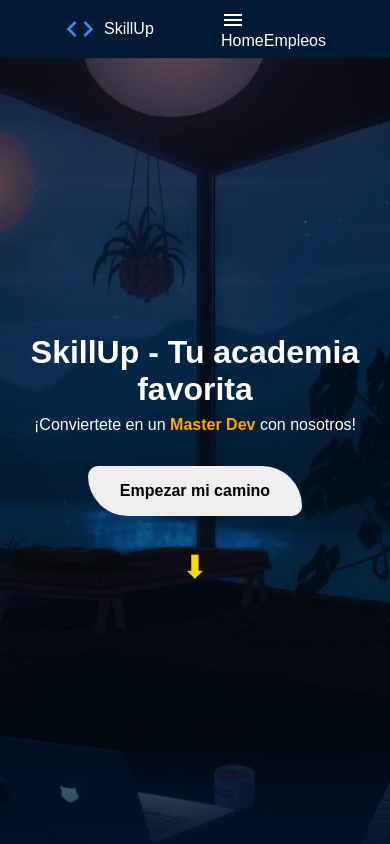
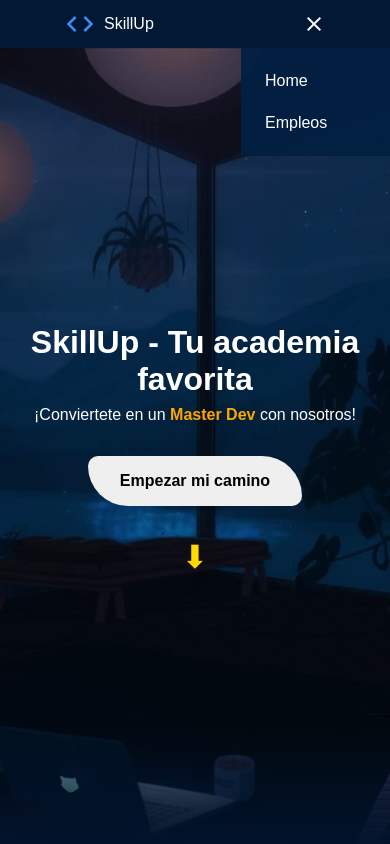
Before and after one commit to PablinkiDev/skillup, a React (Vite) app: page / in a window 390 px wide. Both pictures are taken after a click on the element "menu". Shown: the top 844 px of the page. Built offline with nearby package versions, Linux system fonts and the light colour scheme.

Commit message:
mobile menu

```diff
--- a/index.html
+++ b/index.html
@@ -2,7 +2,7 @@
 <html lang="en">
   <head>
     <meta charset="UTF-8" />
-    <link rel="icon" type="image/svg+xml" href="/vite.svg" />
+    <link rel="icon" type="image/svg+xml" href="/dev.svg"/>
     <meta name="viewport" content="width=device-width, initial-scale=1.0" />
     <link href="https://fonts.googleapis.com/css2?family=Material+Symbols+Outlined" rel="stylesheet" />
     <title>SkillUp - Learning Technical Skills</title>
--- a/src/components/Footer/Footer.module.css
+++ b/src/components/Footer/Footer.module.css
@@ -2,4 +2,19 @@
 .footer {
   background-color: #0c0c0c;
   padding: 2rem;
+  display: flex;
+  justify-content: center;
+  align-items: center;
+  gap: 2rem;
 }
+
+.github {
+  cursor: pointer;
+  transition: transform .2s ease, fill .3s ease;
+  fill: #fff;
+
+  &:hover {
+    transform: scale(1.2);
+    fill: orange;
+  }
+}
--- a/src/components/Header/Navbar/MobileMenu/MobileMenu.jsx
+++ b/src/components/Header/Navbar/MobileMenu/MobileMenu.jsx
@@ -1,11 +1,13 @@
 import styles from './MobileMenu.module.css'
-import { Link } from '../../../Link/Link'
+import { Link } from '../../../Link/Link.jsx'
+import { Logo } from '../../Logo/Logo.jsx'
 
-export function MobileMenu() {
+export function MobileMenu({ isOpen, onClose }) {
     return (
-        <div className={styles.mobileMenu}>
-            <Link className={styles.navLink} href="/">Home</Link>
-            <Link className={styles.navLink} href="/empleos">Empleos</Link>
+        <div className={ isOpen ? `${styles.mobileMenu} ${styles.open}` : `${styles.mobileMenu}` }>
+            <Link onClose={onClose} className={styles.navLink} href="/">Home</Link>
+            <Link onClose={onClose} className={styles.navLink} href="/empleos">Empleos</Link>
+
         </div>
     )
 }
--- a/src/components/Header/Navbar/MobileMenu/MobileMenu.module.css
+++ b/src/components/Header/Navbar/MobileMenu/MobileMenu.module.css
@@ -1,4 +1,36 @@
 
 .mobileMenu {
+    z-index: 10;
+    background-color: rgba(3, 32, 67, 0.954);
+    padding: 1rem;
+    display: flex;
+    flex-direction: column;
+    gap: .5rem;
+    position: fixed;
+    top: 48px;
+    right: 0;
+    width: 30vw;
+    max-width: 280px;
 
+    transform: translateX(100%);
+    pointer-events: none;
+    visibility: hidden;
+    transition: opacity .2s ease, transform .25s ease, visibility 0s linear .2s;
 }
+
+.open {
+    transform: translateX(0);
+    pointer-events: auto;
+    visibility: visible;
+    transition: opacity .2s ease, transform .2s ease, visibility 0s;
+}
+
+.navLink {
+    padding: .5rem;
+    border-radius: 5px;
+    transition: background-color .2s ease;
+
+    &:hover {
+        background-color: rgba(68, 136, 238, 0.057);
+    }
+}
--- a/src/components/Header/Navbar/Navbar.jsx
+++ b/src/components/Header/Navbar/Navbar.jsx
@@ -1,7 +1,7 @@
 import styles from './Navbar.module.css'
 import { Link } from '../../Link/Link.jsx'
 import { MobileMenu } from './MobileMenu/MobileMenu.jsx'
-import { useState } from 'react'
+import { useEffect, useState } from 'react'
 
 export function Navbar() {
     const [isOpen, setIsOpen] = useState(false)
@@ -10,14 +10,29 @@ export function Navbar() {
         setIsOpen(prev => !prev);
     }
 
+    useEffect(() => {
+        const mq = window.matchMedia('(min-width: 600px)'); // Creo query
+
+        const handleChange = (e) => { // Creo el handle para cuando se cumpla la query
+            if (e.matches) setIsOpen(false)
+        }
+
+        mq.addEventListener('change', handleChange)
+
+        return () => mq.removeEventListener('change', handleChange)
+    }, [])
+
+    const closeMenu = () => setIsOpen(false);
+
     return (
         <nav className={styles.nav}>
             <div className={styles.linksContainer}>
                 <Link className={styles.navLink} href="/">Home</Link>
                 <Link className={styles.navLink} href="/empleos">Empleos</Link>
             </div>
-            <span onClick={toggleOpenMenu} className={`${styles.menuBtn} material-symbols-outlined`}>menu</span>
-            { isOpen && <MobileMenu /> }
+            { isOpen ? <span onClick={toggleOpenMenu} className={`${styles.menuBtn} material-symbols-outlined`}>close</span>
+                :   <span onClick={toggleOpenMenu} className={`${styles.menuBtn} material-symbols-outlined`}>menu</span> }
+            <MobileMenu isOpen={isOpen} onClose={closeMenu}/>
         </nav>
 
     )
--- a/src/components/Header/Navbar/Navbar.module.css
+++ b/src/components/Header/Navbar/Navbar.module.css
@@ -21,9 +21,6 @@
   .navLink {
     font-size: .8rem;
   }
-}
-
-@media screen and (width < 500px) {
   .nav {
     position: relative;
   }
--- a/src/components/Link/Link.jsx
+++ b/src/components/Link/Link.jsx
@@ -1,8 +1,11 @@
-export function Link({children, href, ...restProps}) {
+export function Link({children, href, onClose, ...restProps}) {
     const handleNavigate = (event) => {
         event.preventDefault();
 
+        if (typeof onClose === "function") onClose();
+
         history.pushState({}, '', href);
+        window.scrollTo({ top: 0, left: 0, behavior: 'auto' })
 
         const navigationEvent = new PopStateEvent('popstate');
         window.dispatchEvent(navigationEvent)
```
Also changed, not shown: src/components/Footer/Footer.jsx (+3 -0 lines), public/github.svg (added), 1 other file (tests, documents, lock files or other folders).
